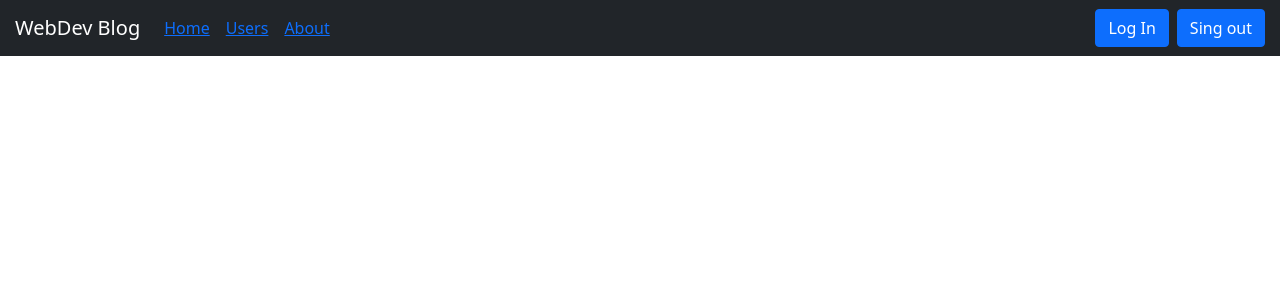
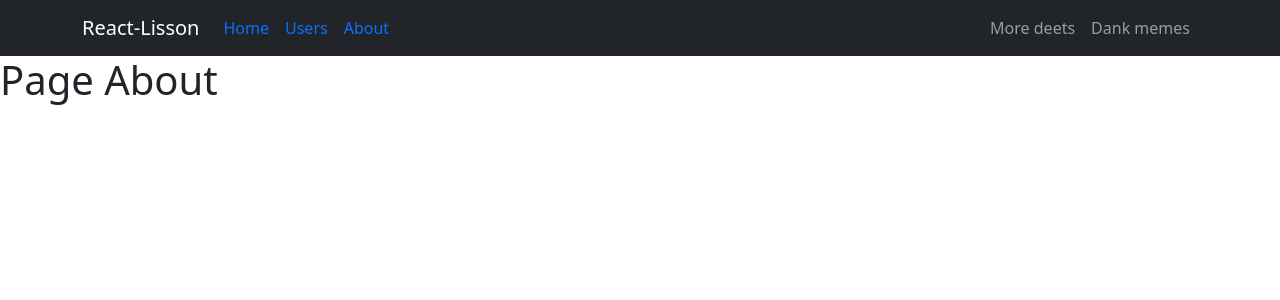
Before and after one commit to V-Ivanich/Lesson_React, a React (Create React App) app: page /about in a window 1280 px wide. Shown: the top 300 px of the page. Built offline with nearby package versions, Linux system fonts and the light colour scheme; the HTML template or start-up script is replaced by a standard one.

Commit message:
fixed navbar

```diff
--- a/src/About.js
+++ b/src/About.js
@@ -1,5 +1,8 @@
 import React from "react";
 
-export const About = () => {
+function About() {
+  return(
   <h1>Page About</h1>
+  )
 }
+export default About;
--- a/src/App.js
+++ b/src/App.js
@@ -1,30 +1,26 @@
 
 import React from 'react';
-import 'bootstrap/dist/css/bootstrap.min.css';
-import { BrowserRouter, Route, Routes} from 'react-router-dom';
+import { BrowserRouter as Router, Route, Routes } from 'react-router-dom';
 import NaviBar from './Components/Navibar';
+import Home from './Home';
+import Users from './Users';
+import About from './About';
 
-import {Home} from './Home';
-import {Users} from './Users';
-import {About} from './About';
 
-const Case1 = () => {
-  return (
+function App() {
+   return (
+     <>
+
+    <Router>
+    <NaviBar />
     <Routes>
-    <Route path='/' element={<Home />} />
+    <Route exact path='/' element={<Home />} />
     <Route path='/users' element={<Users />} />
     <Route path='/about' element={<About />} />
     </Routes>
-  )
-}
 
-function App() {
-   return (
-
-    <BrowserRouter>
-    <NaviBar />
-      <Case1 />
-    </BrowserRouter>
+    </Router>
+    </>
   );
 }
 export default App;
--- a/src/Components/Navibar.js
+++ b/src/Components/Navibar.js
@@ -1,28 +1,33 @@
 
 import React from "react";
-import { Nav, Navbar, Button } from "react-bootstrap";
+import './navibar.css'
+import 'bootstrap/dist/css/bootstrap.min.css';
+import {Nav, Navbar, Container} from 'react-bootstrap';
 import { Link } from "react-router-dom";
 
+
 function NaviBar() {
-  let mar = {marginLeft: '15px'}
-  let mar2 = {marginRight: '15px'}
   return (
   <>
-    <Navbar expand='md' bg='dark' variant='dark'>
-      <Navbar.Brand style={mar}>WebDev Blog</Navbar.Brand>
-      <Navbar.Toggle aria-controls="responsive-navbar-nav"/>
-      <Navbar.Collapse id="responsive-navbar-nav">
-        <Nav className='me-auto'>
-          <Nav.Link><Link to='/'>Home</Link></Nav.Link>
-          <Nav.Link><Link to='/users'>Users</Link></Nav.Link>
-          <Nav.Link><Link to='/about'>About</Link></Nav.Link>
-        </Nav>
-        <Nav style={mar2}>
-          <Button variant='primary' className='me-2'>Log In</Button>
-          <Button variant='primary'>Sing out</Button>
-        </Nav>
-      </Navbar.Collapse>
-    </Navbar>
+  <Navbar collapseOnSelect expand="lg" bg="dark" variant="dark">
+  <Container>
+   <Navbar.Brand>React-Lisson</Navbar.Brand>
+   <Navbar.Toggle aria-controls="responsive-navbar-nav" />
+   <Navbar.Collapse id="responsive-navbar-nav">
+
+     <Nav className="me-auto">
+       <Nav.Link><Link className="nones" to="/">Home</Link></Nav.Link>
+       <Nav.Link><Link className="nones" to="/users">Users</Link></Nav.Link>
+       <Nav.Link><Link className="nones" to="about">About</Link></Nav.Link>
+     </Nav>
+     <Nav>
+       <Nav.Link href="#">More deets</Nav.Link>
+       <Nav.Link href="#">Dank memes</Nav.Link>
+     </Nav>
+
+   </Navbar.Collapse>
+  </Container>
+</Navbar>
   </>
 )}
 export default NaviBar;
--- /dev/null
+++ b/src/Components/navibar.css
@@ -0,0 +1,3 @@
+.nones {
+  text-decoration: none;
+}
--- a/src/Home.js
+++ b/src/Home.js
@@ -1,5 +1,8 @@
 import React from "react";
 
-export const Home = () => {
+function Home(){
+  return(
   <h1>Page Home</h1>
+  )
 }
+export default Home;
--- a/src/Users.js
+++ b/src/Users.js
@@ -1,5 +1,8 @@
 import React from "react";
 
-export const Users = () => {
+function Users() {
+  return(
   <h1>Page Users</h1>
+  )
 }
+export default Users;
```
Also changed, not shown: 1 other file (tests, documents, lock files or other folders).
